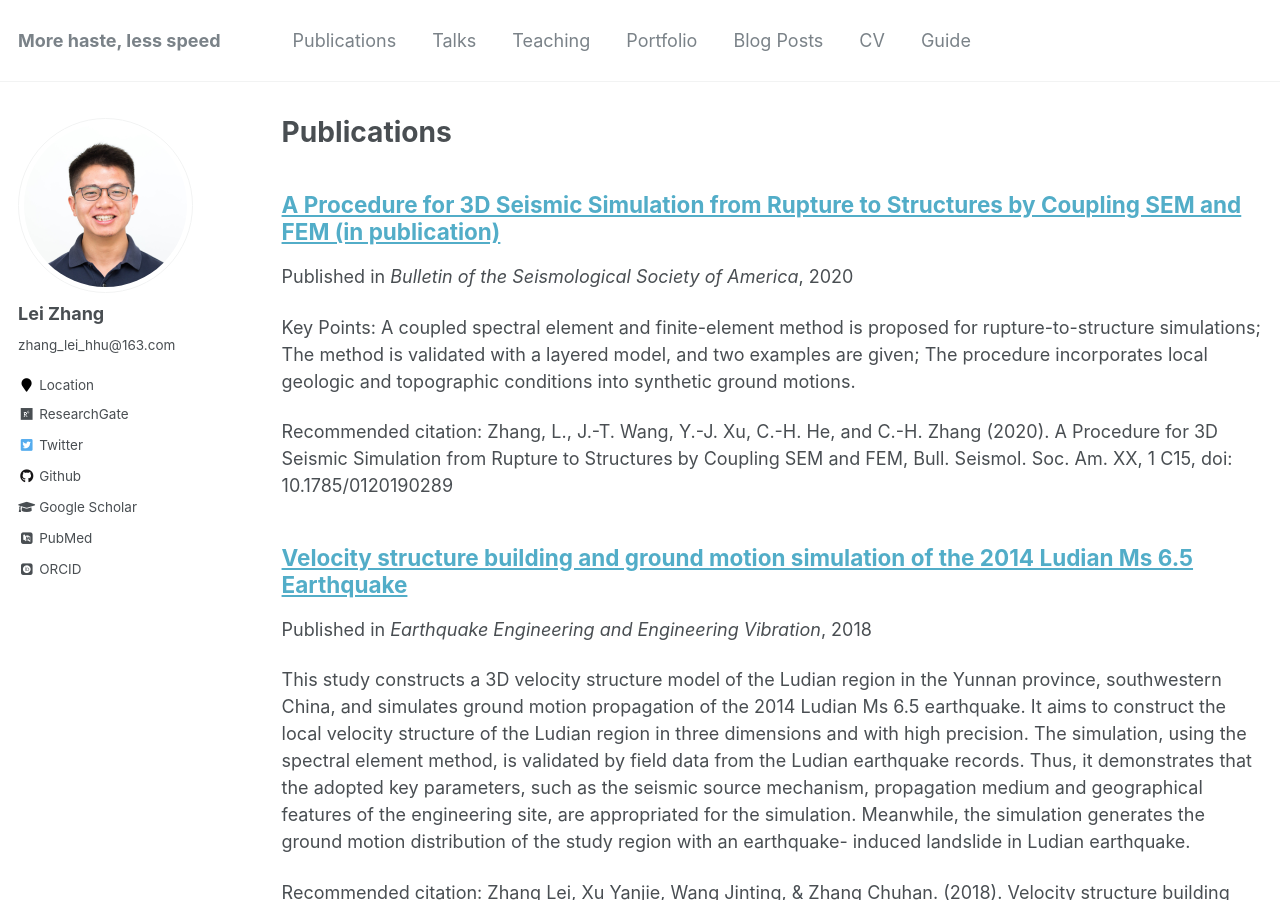
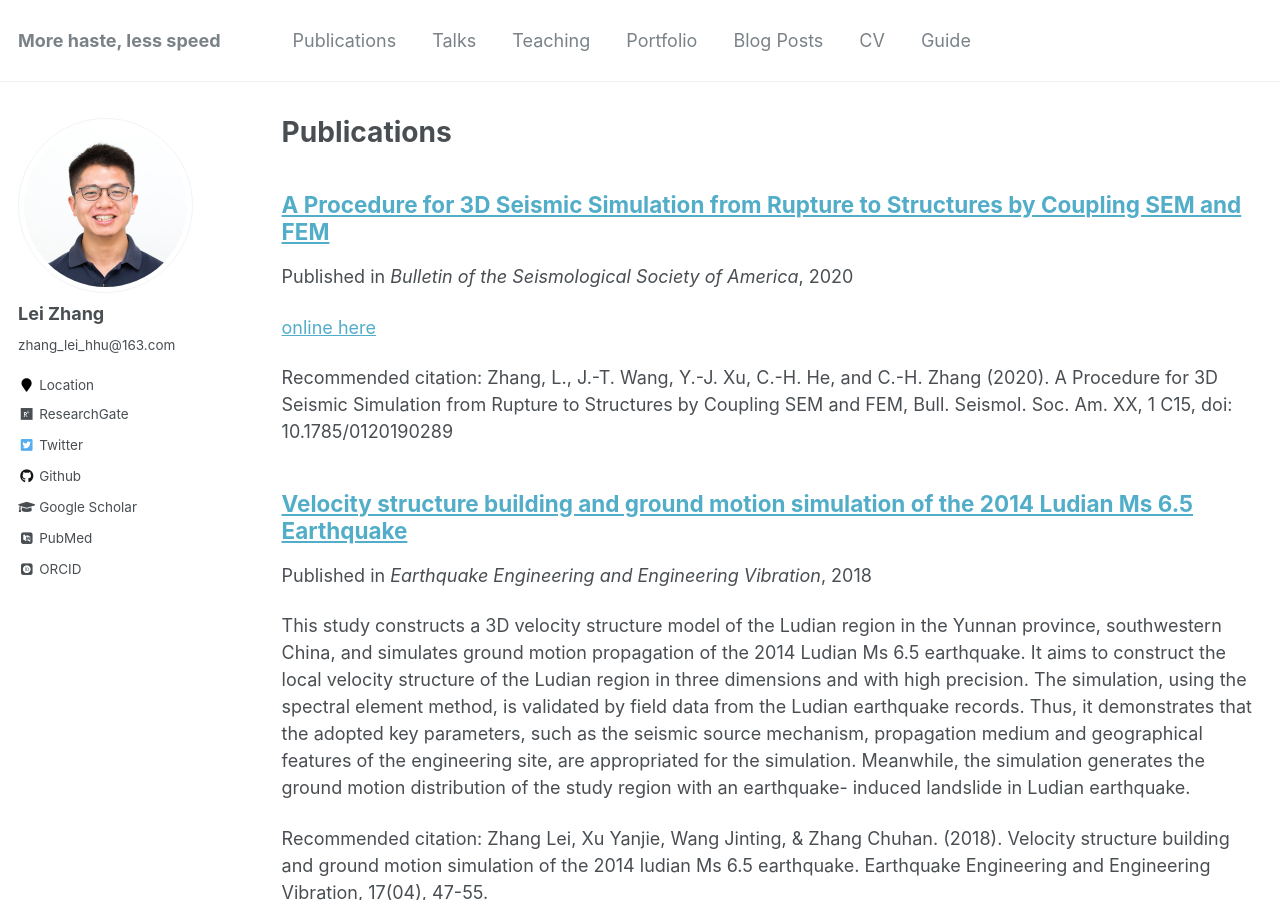
Before and after one commit to zhanglei911/zhanglei911.github.io, a Jekyll site: the page built from _pages/publications.md, in a window 1280 px wide and 900 px high. Built offline with Jekyll 4.4.1, drawn with Linux system fonts in a browser that asks for light colours; some web fonts are replaced.

Commit message:
Update 2020-06-BSSA.md

```diff
--- a/_publications/2020-06-BSSA.md
+++ b/_publications/2020-06-BSSA.md
@@ -1,8 +1,8 @@
 ---
-title: "A Procedure for 3D Seismic Simulation from Rupture to Structures by Coupling SEM and FEM (in publication)"
+title: "A Procedure for 3D Seismic Simulation from Rupture to Structures by Coupling SEM and FEM"
 collection: publications
 permalink: /publication/2020-06-BSSA
-excerpt: 'Key Points: A coupled spectral element and finite-element method is proposed for rupture-to-structure simulations; The method is validated with a layered model, and two examples are given; The procedure incorporates local geologic and topographic conditions into synthetic ground motions.'
+excerpt: '[online here](https://pubs.geoscienceworld.org/ssa/bssa/article/doi/10.1785/0120190289/584674/A-Procedure-for-3D-Seismic-Simulation-from-Rupture)'
 date: 2020-04-01
 venue: 'Bulletin of the Seismological Society of America'
 citation: 'Zhang, L., J.-T. Wang, Y.-J. Xu, C.-H. He, and C.-H. Zhang (2020). A Procedure for 3D Seismic Simulation from Rupture to Structures by Coupling SEM and FEM, Bull. Seismol. Soc. Am. XX, 1 C15, doi: 10.1785/0120190289'
```
